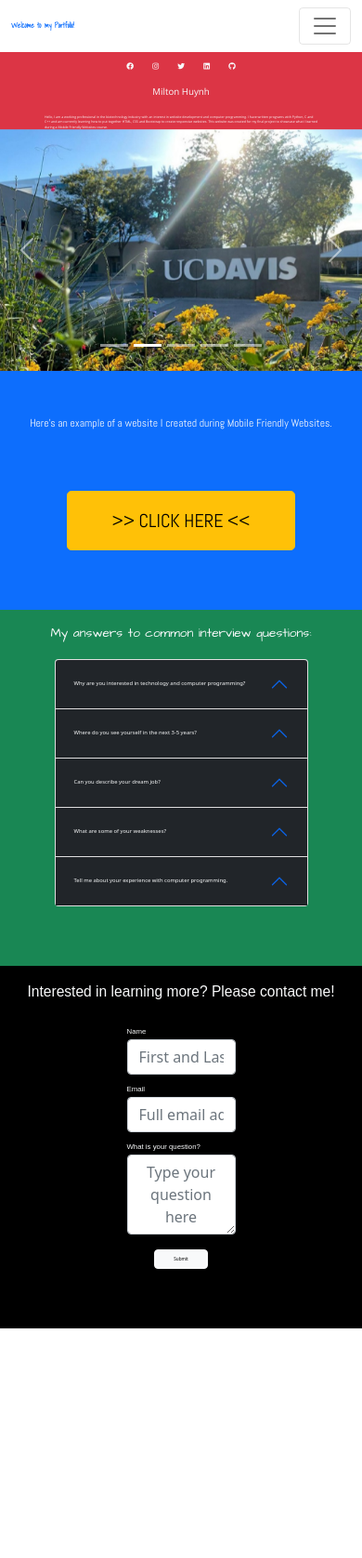
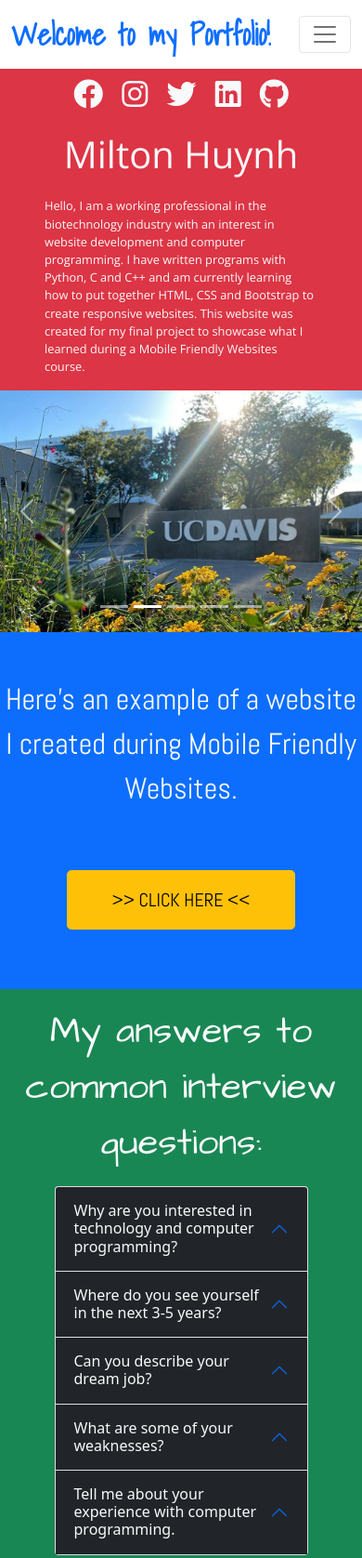
Before and after one commit to miltonhuynh/miltonhuynh.github.io, a plain HTML site: page index.html in a window 390 px wide. Shown: the top 1676 px of the page at 93% size. Before the commit the page ends 1429 px from the top, so only its background shows below. Drawn offline with nearby package versions, Linux system fonts and the light colour scheme; a web font is replaced by a local one.

Commit message:
Made site more mobile friendly

```diff
--- a/CSS/styles.css
+++ b/CSS/styles.css
@@ -28,7 +28,7 @@
 #name {
     vertical-align: middle;
     font-family: 'Open Sans', sans-serif;
-    font-size: 2.5vw;
+    font-size: 2.5rem;
     transition: all .3s ease;
 }
 
@@ -39,7 +39,7 @@
 #description {
     vertical-align: middle;
     font-family: 'Open Sans', sans-serif;
-    font-size: 0.9vw;
+    font-size: 0.8rem;
     transition: all .3s ease;
 }
 
@@ -49,7 +49,7 @@
 
 #example_title {
     font-family: 'Abel', sans-serif;
-    font-size: 3vw;
+    font-size: 2rem;
 }
 
 #example_link {
@@ -59,7 +59,7 @@
 
 #interview_title {
     font-family: 'Architects Daughter', cursive;
-    font-size: 3.5vw;
+    font-size: 2.5rem;
 }
 
 #accordionbody {
@@ -69,21 +69,21 @@
 
 #brand {
     font-family: 'Shadows Into Light', cursive;
-    font-size: 2vw;
+    font-size: 2rem;
 }
 
 #links {
     font-family: 'Dosis', sans-serif;
-    font-size: 1.5vw;
+    font-size: 1.5rem;
 }
 
 .social_button {
-    font-size: 2vw;
+    font-size: 2rem;
     transition: all .3s ease;
 }
 
 .social_button:hover {
-    font-size: 3.5vw;
+    font-size: 3rem;
 }
 
 #contact {
@@ -92,52 +92,48 @@
 
 #contact_title {
     font-family: 'Genos', sans-serif;
-    font-size: 4vw;
+    font-size: 2.5rem;
+    padding-left: 1rem;
+    padding-right: 1rem;
 }
 
 #nameinput {
-    width: 30vw;
     text-align: center;
 }
 
 #emailinput {
-    width: 30vw;
     text-align: center;
 }
 
 #questioninput {
-    width: 30vw;
     text-align: center;
 }
 
 .formtitles {
     font-family: 'Genos', sans-serif;
-    font-size: 2vw;
+    font-size: 2rem;
 }
 
 #submitbutton {
-    font-size: 1.2vw;
+    font-size: 1rem;
     transition: all .3s ease;
-    width: 15vw;
+    margin: 1rem;
 }
 
 #submitbutton:hover {
-    font-size: 1.5vw;
+    font-size: 1.2rem;
 }
 
 .answer {
-    font-size: 1.2vw
+    font-size: 1rem;
 }
 
-.question {
-    font-size: 1.5vw;
-}
 
 .accordion-button {
     transition: all 0.5s ease;
-    font-size: 1.5vw;
+    font-size: 1rem;
 }
 
 .accordion-button:hover {
-    font-size: 1.7vw;
+    font-size: 1.2rem;
 }
--- a/index.html
+++ b/index.html
@@ -87,7 +87,7 @@
           <div id="name" class="mb-3">
             Milton Huynh
           </div>
-          <div id="description" class="px-5">
+          <div id="description" class="px-5 pb-3">
             Hello, I am a working professional in the biotechnology industry with an interest in website development and computer programming. I have written programs with Python, C and C++ and am currently learning how to put together HTML, CSS and Bootstrap to create responsive websites. This website was created for my final project to showcase what I learned during a Mobile Friendly Websites course.
           </div>
         </div>
@@ -156,7 +156,10 @@
     </div>
     <div class="row bg-primary text-light p-3">
       <div class="col text-center" id="example_link">
-        <a href="https://miltonhuynh.github.io/parallax-practice/" class="text-light"><button class="btn btn-warning btn-lg my-5 py-3 px-5">>> CLICK HERE <<</button></a>
+        <a href="https://miltonhuynh.github.io/parallax-practice/" class="text-light">
+          <button class="btn btn-warning btn-lg my-5 py-3 px-5">
+          >> CLICK HERE <<
+          </button></a>
       </div>
     </div>
 
@@ -253,7 +256,7 @@
             <label for="questioninput" class="text-light formtitles">What is your question?</label>
             <textarea class="form-control" id="questioninput" rows="3" placeholder="Type your question here"></textarea>
           </div>
-          <button type="submit" class="btn btn-light m-3" id="submitbutton">Submit</button>
+          <button type="submit" class="btn btn-light" id="submitbutton">Submit</button>
         </form>
       </div>
     </div>
```
